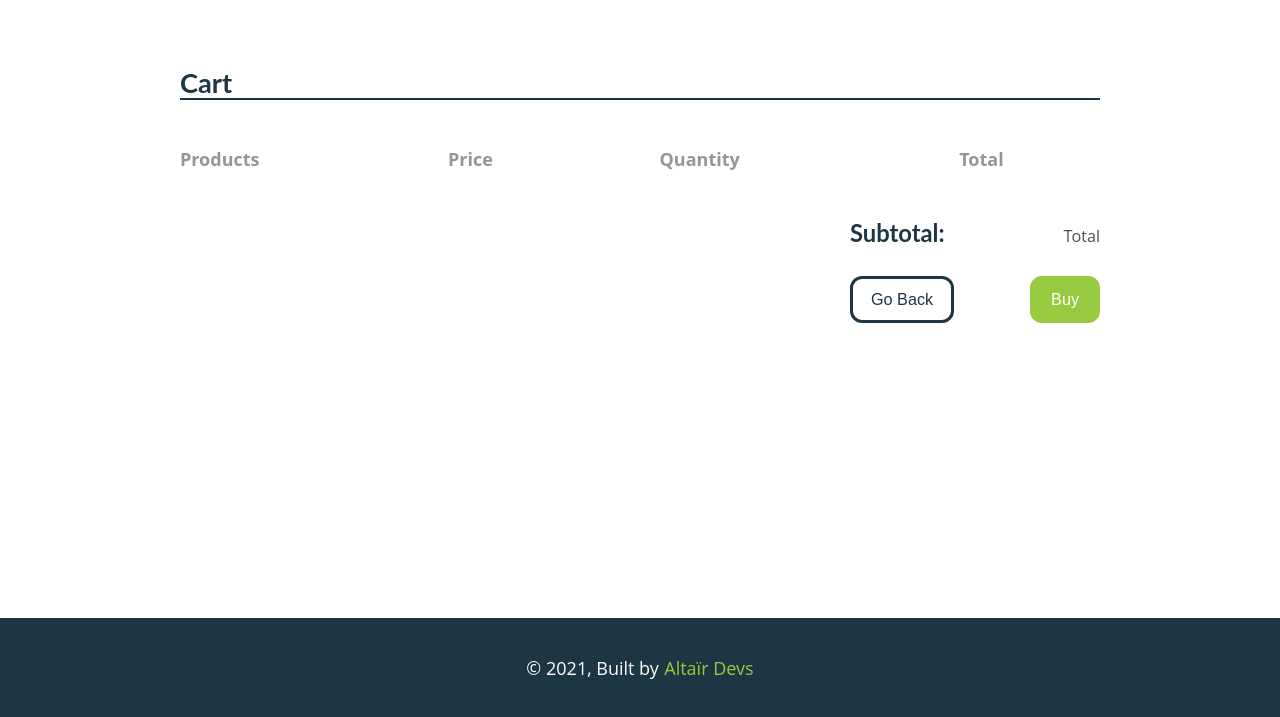
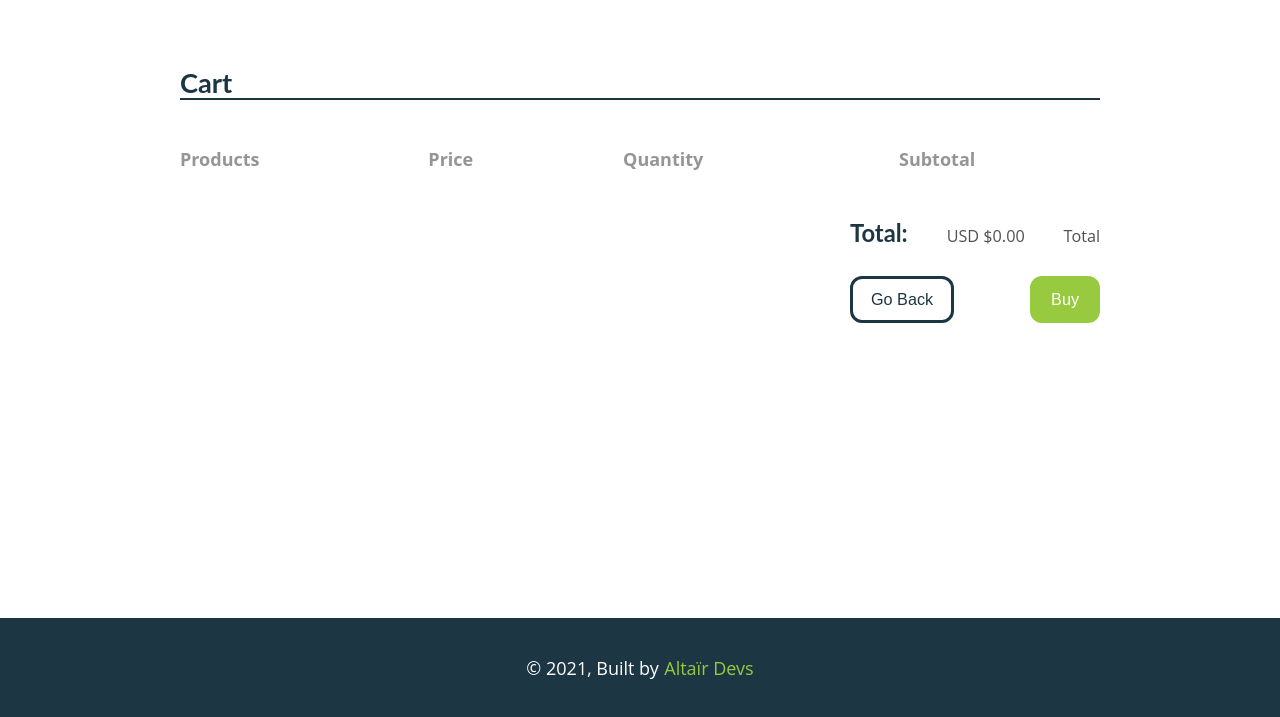
Before and after one commit to Irungaray/GatsbE-Commerce, a Gatsby site: page /cart in a window 1280 px wide. Shown: the part 103-820 px from the top of the page. Built offline with nearby package versions, Linux system fonts and the light colour scheme; Gatsby itself is replaced by a stand-in of ours.

Commit message:
Handled Total

```diff
--- a/src/components/Cart.js
+++ b/src/components/Cart.js
@@ -1,4 +1,4 @@
-import React, { useContext } from 'react';
+import React, { useContext, useState, useEffect } from 'react';
 import { Link } from 'gatsby';
 
 import { CartContext } from '../context';
@@ -6,10 +6,22 @@ import priceFormat from '../utils/priceFormat';
 
 import { Button, StyledCart } from '../styles/components';
 
+
 export default function Cart() {
 	const { cart } = useContext(CartContext);
+	const [total, setTotal] = useState(0);
 
-	console.log(cart);
+	// console.log(cart);
+
+	const getTotal = () => {
+		setTotal(
+			cart.reduce((acc, current) => acc + current.unit_amount * current.quantity, 0)
+		);
+	};
+
+	useEffect(() => {
+		getTotal();
+	}, []);
 
 	return (
 		<StyledCart>
@@ -20,11 +32,11 @@ export default function Cart() {
 						<th>Products</th>
 						<th>Price</th>
 						<th>Quantity</th>
-						<th>Total</th>
+						<th>Subtotal</th>
 					</tr>
 
 					{cart.map(cards => (
-						<tr key={cards.sku}>
+						<tr key={cards.id}>
 							<td>
 								<img src={cards.images} alt={cards.name} />
 								{cards.name}
@@ -39,7 +51,8 @@ export default function Cart() {
 
 			<nav>
 				<div>
-					<h3>Subtotal:</h3>
+					<h3>Total:</h3>
+					<small>USD {priceFormat(total)}</small>
 					<small>Total</small>
 				</div>
 
--- a/src/components/ProductDetail.js
+++ b/src/components/ProductDetail.js
@@ -15,7 +15,7 @@ import {
 	StyledProductDetail,
 } from '../styles/components';
 
-export default function ProductDetail({ unit_amount, sku: id, product: {name, images, description, metadata} }) {
+export default function ProductDetail({ id, product: {name, images, description, metadata}, unit_amount }) {
 	const [size, setSize] = useState(3);
 	const [qty, setQty] = useState(1);
 
@@ -23,7 +23,7 @@ export default function ProductDetail({ unit_amount, sku: id, product: {name, im
 	const { cart, addToCart } = useContext(CartContext);
 
 	const handleSubmit  = () => {
-		addToCart({unit_amount, sku: id, name, images, metadata, quantity: qty});
+		addToCart({ id, name, images, metadata, quantity: qty, unit_amount });
 	};
 
 	// console.log(cart);
--- a/src/pages/index.js
+++ b/src/pages/index.js
@@ -34,7 +34,7 @@ export const query = graphql`
 `;
 
 const IndexPage = ({ data }) => {
-	// console.log(data);
+	console.log(data);
 
 	return (
 		<>
```
